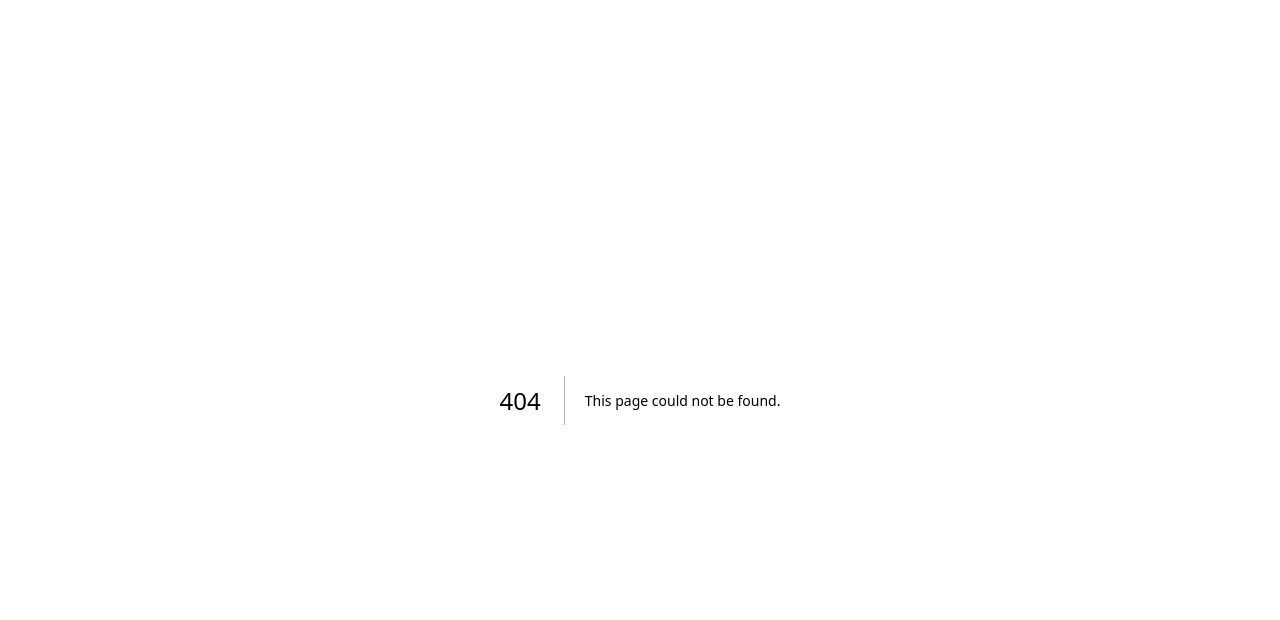
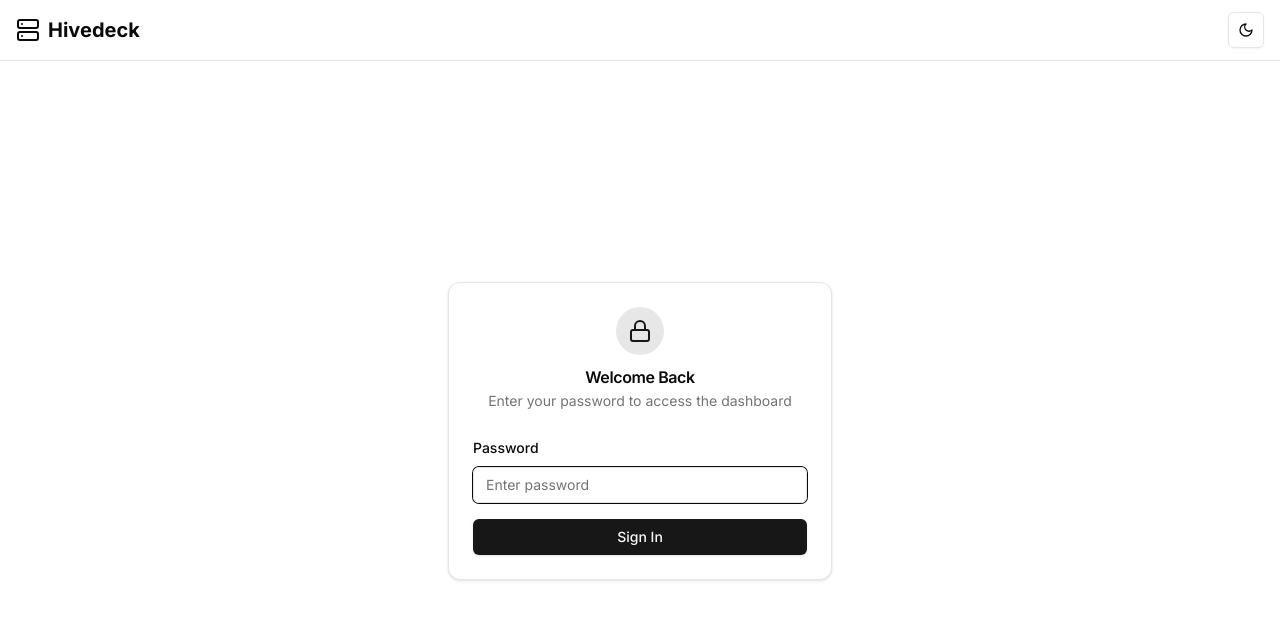
Before and after one commit to ngenohkevin/hivedeck, a Next.js app: page /login in a window 1280 px wide. Before the commit this address had no page. Shown: the top 620 px of the page. Built offline with nearby package versions, Linux system fonts and the light colour scheme.

Commit message:
Add temperature display and fix metrics issues
- Add temperature types and display in server card and detail page
- Fix null checks for toFixed() calls
- Fetch metrics for servers on home page
- Add login page with iron-session auth (WIP)

```diff
--- a/package.json
+++ b/package.json
@@ -30,6 +30,7 @@
     "@radix-ui/react-tooltip": "^1.1.3",
     "class-variance-authority": "^0.7.1",
     "clsx": "^2.1.1",
+    "iron-session": "^8.0.4",
     "lucide-react": "^0.460.0",
     "next": "^16.1.4",
     "next-themes": "^0.4.6",
--- /dev/null
+++ b/src/app/api/auth/login/route.ts
@@ -0,0 +1,21 @@
+import { NextRequest, NextResponse } from "next/server";
+import { getIronSession } from "iron-session";
+import { cookies } from "next/headers";
+import { sessionOptions, SessionData } from "@/lib/session";
+
+export async function POST(request: NextRequest) {
+  const body = await request.json();
+  const { password } = body;
+
+  const correctPassword = process.env.ADMIN_PASSWORD || "admin";
+
+  if (password !== correctPassword) {
+    return NextResponse.json({ error: "Invalid password" }, { status: 401 });
+  }
+
+  const session = await getIronSession<SessionData>(await cookies(), sessionOptions);
+  session.isLoggedIn = true;
+  await session.save();
+
+  return NextResponse.json({ success: true });
+}
--- /dev/null
+++ b/src/app/api/auth/logout/route.ts
@@ -0,0 +1,12 @@
+import { NextResponse } from "next/server";
+import { getIronSession } from "iron-session";
+import { cookies } from "next/headers";
+import { sessionOptions, SessionData, defaultSession } from "@/lib/session";
+
+export async function POST() {
+  const session = await getIronSession<SessionData>(await cookies(), sessionOptions);
+  session.isLoggedIn = defaultSession.isLoggedIn;
+  await session.save();
+
+  return NextResponse.json({ success: true });
+}
--- /dev/null
+++ b/src/app/api/auth/session/route.ts
@@ -0,0 +1,12 @@
+import { NextResponse } from "next/server";
+import { getIronSession } from "iron-session";
+import { cookies } from "next/headers";
+import { sessionOptions, SessionData, defaultSession } from "@/lib/session";
+
+export async function GET() {
+  const session = await getIronSession<SessionData>(await cookies(), sessionOptions);
+
+  return NextResponse.json({
+    isLoggedIn: session.isLoggedIn || defaultSession.isLoggedIn,
+  });
+}
--- /dev/null
+++ b/src/app/login/page.tsx
@@ -0,0 +1,104 @@
+"use client";
+
+import { useState } from "react";
+import { useRouter } from "next/navigation";
+import { Server, Loader2, Lock } from "lucide-react";
+import { Button } from "@/components/ui/button";
+import { Input } from "@/components/ui/input";
+import { Label } from "@/components/ui/label";
+import { Card, CardContent, CardDescription, CardHeader, CardTitle } from "@/components/ui/card";
+import { ThemeToggle } from "@/components/theme-toggle";
+
+export default function LoginPage() {
+  const router = useRouter();
+  const [password, setPassword] = useState("");
+  const [loading, setLoading] = useState(false);
+  const [error, setError] = useState<string | null>(null);
+
+  const handleSubmit = async (e: React.FormEvent) => {
+    e.preventDefault();
+    setLoading(true);
+    setError(null);
+
+    try {
+      const res = await fetch("/api/auth/login", {
+        method: "POST",
+        headers: { "Content-Type": "application/json" },
+        body: JSON.stringify({ password }),
+      });
+
+      if (!res.ok) {
+        const data = await res.json();
+        throw new Error(data.error || "Login failed");
+      }
+
+      router.push("/");
+      router.refresh();
+    } catch (err) {
+      setError(err instanceof Error ? err.message : "An error occurred");
+    } finally {
+      setLoading(false);
+    }
+  };
+
+  return (
+    <div className="min-h-screen bg-background flex flex-col">
+      <header className="border-b bg-background/95 backdrop-blur">
+        <div className="container mx-auto px-4 py-3 flex items-center justify-between">
+          <div className="flex items-center gap-2">
+            <Server className="h-5 w-5 sm:h-6 sm:w-6" />
+            <h1 className="text-lg sm:text-xl font-bold">Hivedeck</h1>
+          </div>
+          <ThemeToggle />
+        </div>
+      </header>
+
+      <main className="flex-1 flex items-center justify-center p-4">
+        <Card className="w-full max-w-sm">
+          <CardHeader className="text-center">
+            <div className="mx-auto w-12 h-12 bg-primary/10 rounded-full flex items-center justify-center mb-2">
+              <Lock className="h-6 w-6 text-primary" />
+            </div>
+            <CardTitle>Welcome Back</CardTitle>
+            <CardDescription>
+              Enter your password to access the dashboard
+            </CardDescription>
+          </CardHeader>
+          <CardContent>
+            <form onSubmit={handleSubmit} className="space-y-4">
+              {error && (
+                <div className="p-3 text-sm bg-destructive/10 text-destructive rounded-md">
+                  {error}
+                </div>
+              )}
+
+              <div className="space-y-2">
+                <Label htmlFor="password">Password</Label>
+                <Input
+                  id="password"
+                  type="password"
+                  placeholder="Enter password"
+                  value={password}
+                  onChange={(e) => setPassword(e.target.value)}
+                  required
+                  autoFocus
+                />
+              </div>
+
+              <Button type="submit" className="w-full" disabled={loading}>
+                {loading ? (
+                  <>
+                    <Loader2 className="h-4 w-4 mr-2 animate-spin" />
+                    Signing in...
+                  </>
+                ) : (
+                  "Sign In"
+                )}
+              </Button>
+            </form>
+          </CardContent>
+        </Card>
+      </main>
+    </div>
+  );
+}
--- a/src/app/page.tsx
+++ b/src/app/page.tsx
@@ -4,14 +4,33 @@ import { Button } from "@/components/ui/button";
 import { Plus, Server, Settings } from "lucide-react";
 import Link from "next/link";
 import { ThemeToggle } from "@/components/theme-toggle";
+import type { AllMetrics } from "@/types";
 
 export const dynamic = "force-dynamic";
+
+async function fetchServerMetrics(server: { tailscaleIp: string; port: number; apiKey: string }): Promise<AllMetrics | null> {
+  try {
+    const res = await fetch(`http://${server.tailscaleIp}:${server.port}/api/metrics`, {
+      headers: { Authorization: `Bearer ${server.apiKey}` },
+      cache: "no-store",
+      signal: AbortSignal.timeout(5000),
+    });
+    if (!res.ok) return null;
+    return res.json();
+  } catch {
+    return null;
+  }
+}
 
 export default async function HomePage() {
   const servers = await prisma.server.findMany({
     where: { enabled: true },
     orderBy: { name: "asc" },
   });
+
+  // Fetch metrics for all servers in parallel
+  const metricsPromises = servers.map((server) => fetchServerMetrics(server));
+  const metricsResults = await Promise.all(metricsPromises);
 
   return (
     <div className="min-h-screen bg-background">
@@ -68,11 +87,12 @@ export default async function HomePage() {
           </div>
         ) : (
           <div className="grid gap-4 sm:grid-cols-2 lg:grid-cols-3">
-            {servers.map((server) => (
+            {servers.map((server, index) => (
               <ServerCard
                 key={server.id}
                 server={server}
-                isOnline={true}
+                metrics={metricsResults[index] ?? undefined}
+                isOnline={metricsResults[index] !== null}
               />
             ))}
           </div>
--- a/src/app/servers/[id]/page.tsx
+++ b/src/app/servers/[id]/page.tsx
@@ -24,6 +24,7 @@ import {
   Folder,
   ListTodo,
   Settings,
+  Thermometer,
 } from "lucide-react";
 import Link from "next/link";
 import { ThemeToggle } from "@/components/theme-toggle";
@@ -219,7 +220,7 @@ export default function ServerDetailPage() {
             </div>
 
             {/* Metrics Cards */}
-            <div className="grid gap-4 md:grid-cols-2 lg:grid-cols-4 mb-6">
+            <div className="grid gap-4 md:grid-cols-2 lg:grid-cols-5 mb-6">
               <MetricsCard
                 title="CPU Usage"
                 value={metrics.cpu.usage_total}
@@ -244,13 +245,32 @@ export default function ServerDetailPage() {
                 </CardHeader>
                 <CardContent>
                   <div className="text-2xl font-bold">
-                    {metrics.cpu.load_avg_1.toFixed(2)}
+                    {(metrics.cpu.load_avg_1 ?? 0).toFixed(2)}
                   </div>
                   <p className="text-xs text-muted-foreground mt-1">
-                    {metrics.cpu.load_avg_5.toFixed(2)} / {metrics.cpu.load_avg_15.toFixed(2)}
+                    {(metrics.cpu.load_avg_5 ?? 0).toFixed(2)} / {(metrics.cpu.load_avg_15 ?? 0).toFixed(2)}
                   </p>
                 </CardContent>
               </Card>
+              {metrics.host.temperatures && metrics.host.temperatures.length > 0 && (
+                <Card>
+                  <CardHeader className="flex flex-row items-center justify-between space-y-0 pb-2">
+                    <CardTitle className="text-sm font-medium">Temperature</CardTitle>
+                    <Thermometer className="h-4 w-4 text-muted-foreground" />
+                  </CardHeader>
+                  <CardContent>
+                    <div className={`text-2xl font-bold ${
+                      metrics.host.temperatures[0].temperature >= 80 ? "text-red-500" :
+                      metrics.host.temperatures[0].temperature >= 60 ? "text-yellow-500" : ""
+                    }`}>
+                      {metrics.host.temperatures[0].temperature.toFixed(1)}°C
+                    </div>
+                    <p className="text-xs text-muted-foreground mt-1">
+                      {metrics.host.temperatures[0].sensor_key}
+                    </p>
+                  </CardContent>
+                </Card>
+              )}
             </div>
 
             {/* Detailed Info */}
@@ -319,14 +339,14 @@ export default function ServerDetailPage() {
                         <div className="flex-1 h-2 bg-secondary rounded-full overflow-hidden">
                           <div
                             className={`h-full ${
-                              partition.used_percent >= 90 ? "bg-red-500" :
-                              partition.used_percent >= 70 ? "bg-yellow-500" : "bg-green-500"
+                              (partition.used_percent ?? 0) >= 90 ? "bg-red-500" :
+                              (partition.used_percent ?? 0) >= 70 ? "bg-yellow-500" : "bg-green-500"
                             }`}
-                            style={{ width: `${partition.used_percent}%` }}
+                            style={{ width: `${partition.used_percent ?? 0}%` }}
                           />
                         </div>
                         <span className="text-xs text-muted-foreground w-12 text-right">
-                          {partition.used_percent.toFixed(1)}%
+                          {(partition.used_percent ?? 0).toFixed(1)}%
                         </span>
                       </div>
                     </div>
--- a/src/app/servers/[id]/processes/page.tsx
+++ b/src/app/servers/[id]/processes/page.tsx
@@ -116,12 +116,12 @@ export default function ProcessesPage() {
                           {proc.username}
                         </td>
                         <td className="py-2 px-2 text-right">
-                          <span className={proc.cpu_percent > 50 ? "text-red-500" : ""}>
-                            {proc.cpu_percent.toFixed(1)}%
+                          <span className={(proc.cpu_percent ?? 0) > 50 ? "text-red-500" : ""}>
+                            {(proc.cpu_percent ?? 0).toFixed(1)}%
                           </span>
                         </td>
                         <td className="py-2 px-2 text-right">
-                          {proc.memory_percent.toFixed(1)}%
+                          {(proc.memory_percent ?? 0).toFixed(1)}%
                           <span className="text-muted-foreground text-xs ml-1 hidden sm:inline">
                             ({formatBytes(proc.memory_rss)})
                           </span>
--- a/src/components/dashboard/server-card.tsx
+++ b/src/components/dashboard/server-card.tsx
@@ -5,7 +5,7 @@ import { Card, CardContent, CardHeader, CardTitle } from "@/components/ui/card";
 import { Badge } from "@/components/ui/badge";
 import { Progress } from "@/components/ui/progress";
 import { formatBytes, formatPercent } from "@/lib/utils";
-import { Server, Monitor, Clock, Cpu, MemoryStick, HardDrive } from "lucide-react";
+import { Server, Monitor, Clock, Cpu, MemoryStick, HardDrive, Thermometer } from "lucide-react";
 import type { Server as ServerType, AllMetrics } from "@/types";
 
 interface ServerCardProps {
@@ -73,6 +73,18 @@ export function ServerCard({ server, metrics, isOnline = false }: ServerCardProp
               <div className="flex items-center gap-2 text-xs text-muted-foreground mt-2">
                 <Clock className="h-3 w-3" />
                 <span>Uptime: {metrics.host.uptime_human}</span>
+                {metrics.host.temperatures && metrics.host.temperatures[0] && (
+                  <>
+                    <span className="mx-1">•</span>
+                    <Thermometer className="h-3 w-3" />
+                    <span className={
+                      metrics.host.temperatures[0].temperature >= 80 ? "text-red-500" :
+                      metrics.host.temperatures[0].temperature >= 60 ? "text-yellow-500" : ""
+                    }>
+                      {metrics.host.temperatures[0].temperature.toFixed(0)}°C
+                    </span>
+                  </>
+                )}
               </div>
             </div>
           ) : (
--- /dev/null
+++ b/src/lib/session.ts
@@ -0,0 +1,20 @@
+import { SessionOptions } from "iron-session";
+
+export interface SessionData {
+  isLoggedIn: boolean;
+}
+
+export const defaultSession: SessionData = {
+  isLoggedIn: false,
+};
+
+export const sessionOptions: SessionOptions = {
+  password: process.env.SESSION_SECRET || "complex_password_at_least_32_characters_long",
+  cookieName: "hivedeck-session",
+  cookieOptions: {
+    secure: process.env.NODE_ENV === "production",
+    httpOnly: true,
+    sameSite: "lax",
+    maxAge: 60 * 60 * 24 * 7, // 1 week
+  },
+};
--- a/src/types/index.ts
+++ b/src/types/index.ts
@@ -23,6 +23,11 @@ export interface ServerInfo {
 }
 
 // Metrics types
+export interface Temperature {
+  sensor_key: string;
+  temperature: number;
+}
+
 export interface HostInfo {
   hostname: string;
   os: string;
@@ -34,6 +39,7 @@ export interface HostInfo {
   uptime_human: string;
   boot_time: number;
   procs: number;
+  temperatures?: Temperature[];
 }
 
 export interface CPUInfo {
```
Also changed, not shown: 2 other files (tests, documents, lock files or other folders).
